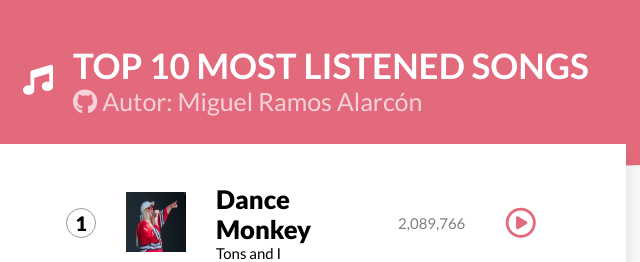
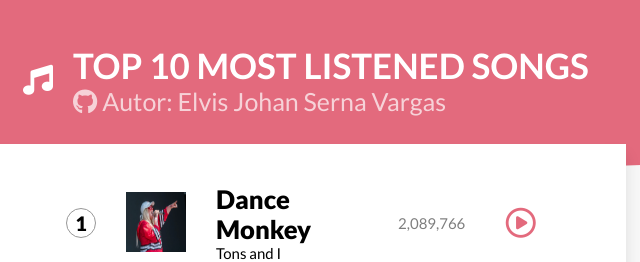
Before and after one commit to Johanserna1023/97-day-top-playlist, a plain HTML site: page index.html in a window 1280 px wide. Shown: the top 262 px of the page, 334-974 px from the left. Drawn offline with Linux system fonts and the light colour scheme.

Commit message:
Update index.html

```diff
--- a/index.html
+++ b/index.html
@@ -30,7 +30,7 @@
             </div>
             <div class="shape__info">
                 <h1 class="h1">TOP 10 MOST LISTENED SONGS </h1>
-                <a href="https://github.com/miguelramosalarcon/100DaysOfProjects" target="_blank" class="span"><i class="fa-brands fa-github"></i> Autor: Miguel Ramos Alarcón</a>
+                <a href="https://github.com/Johanserna1023/97-day-top-playlist" target="_blank" class="span"><i class="fa-brands fa-github"></i> Autor: Elvis Johan Serna Vargas</a>
             </div>
         </div>
     </div>
```
